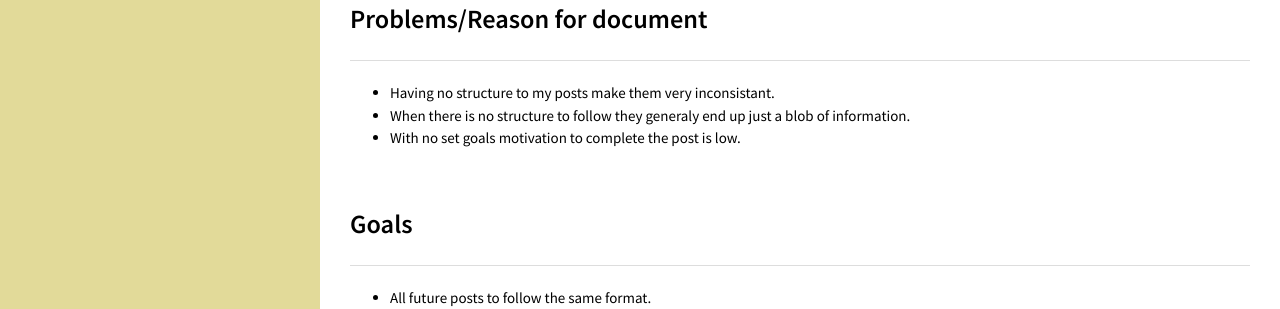
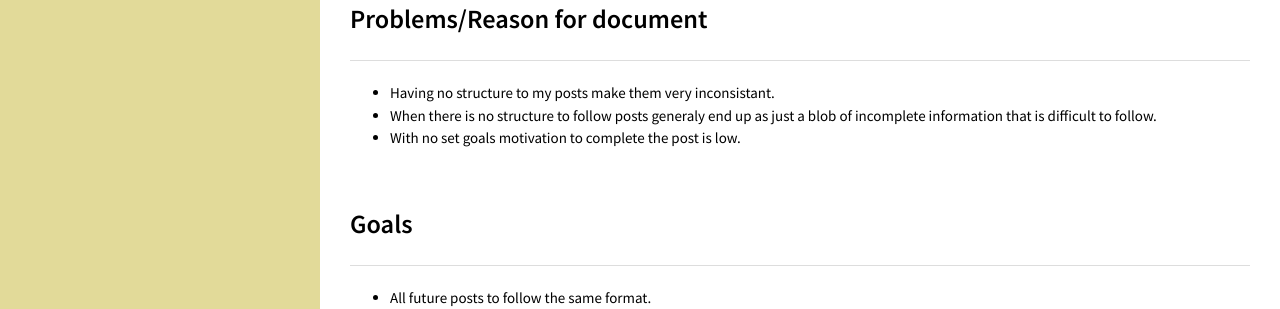
Before and after one commit to Xeppit/XeppIT.GitHub.io, a Jekyll site: the page built from _posts/2019-11-29-how-to-write-technical-document.md, in a window 1280 px wide. Shown: the part 445-754 px from the top of the page. Built offline with Jekyll 4.4.1, drawn with Linux system fonts in a browser that asks for light colours.

Commit message:
Update 2019-11-29-how-to-write-technical-document.md

```diff
--- a/_posts/2019-11-29-how-to-write-technical-document.md
+++ b/_posts/2019-11-29-how-to-write-technical-document.md
@@ -13,7 +13,7 @@ This document will describe the proceadure for writing a technical document for
 
 ## Problems/Reason for document
 * Having no structure to my posts make them very inconsistant.
-* When there is no structure to follow they generaly end up just a blob of information.
+* When there is no structure to follow posts generaly end up as just a blob of incomplete information that is difficult to follow.
 * With no set goals motivation to complete the post is low.
 
 ## Goals
```
